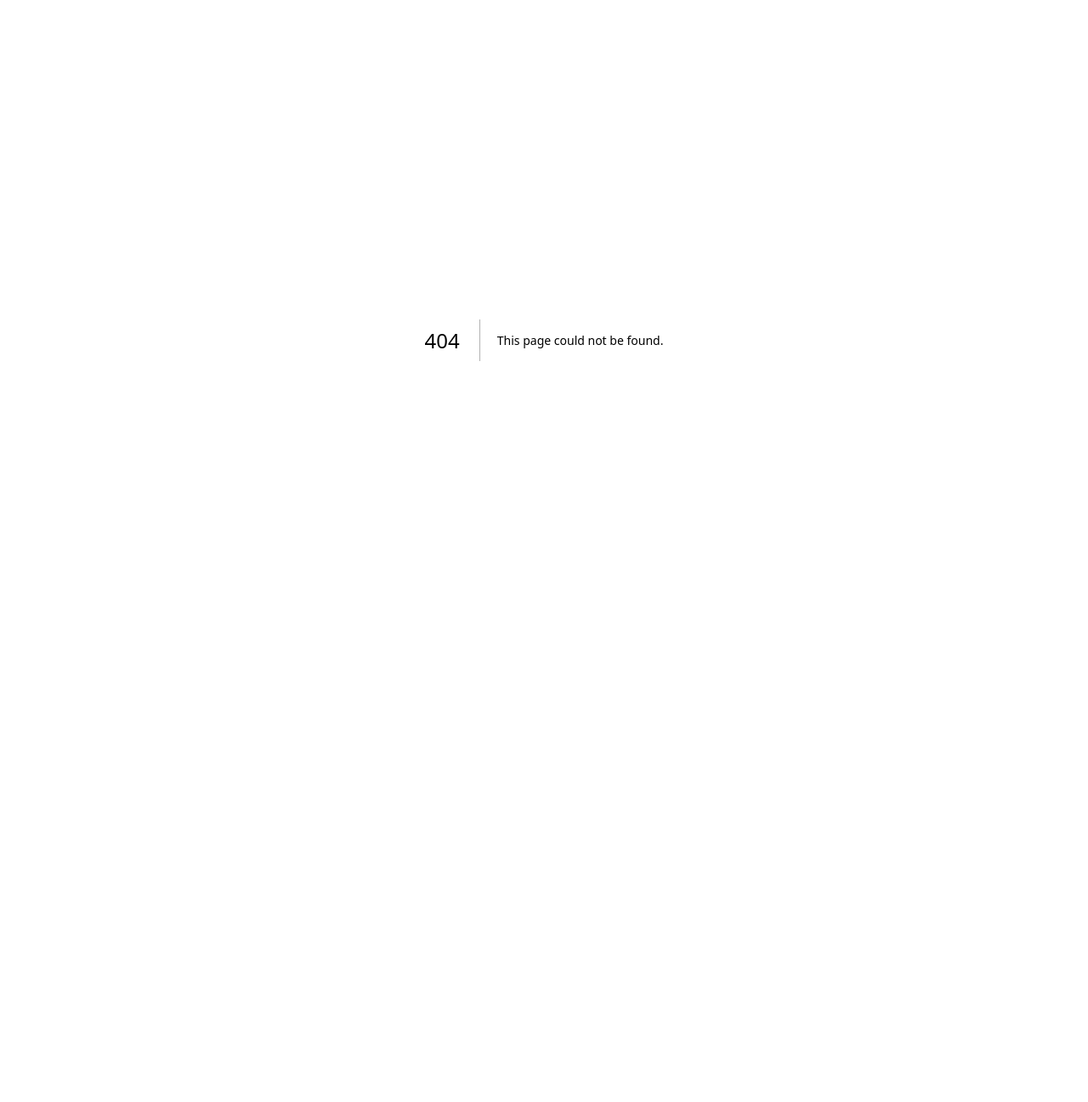
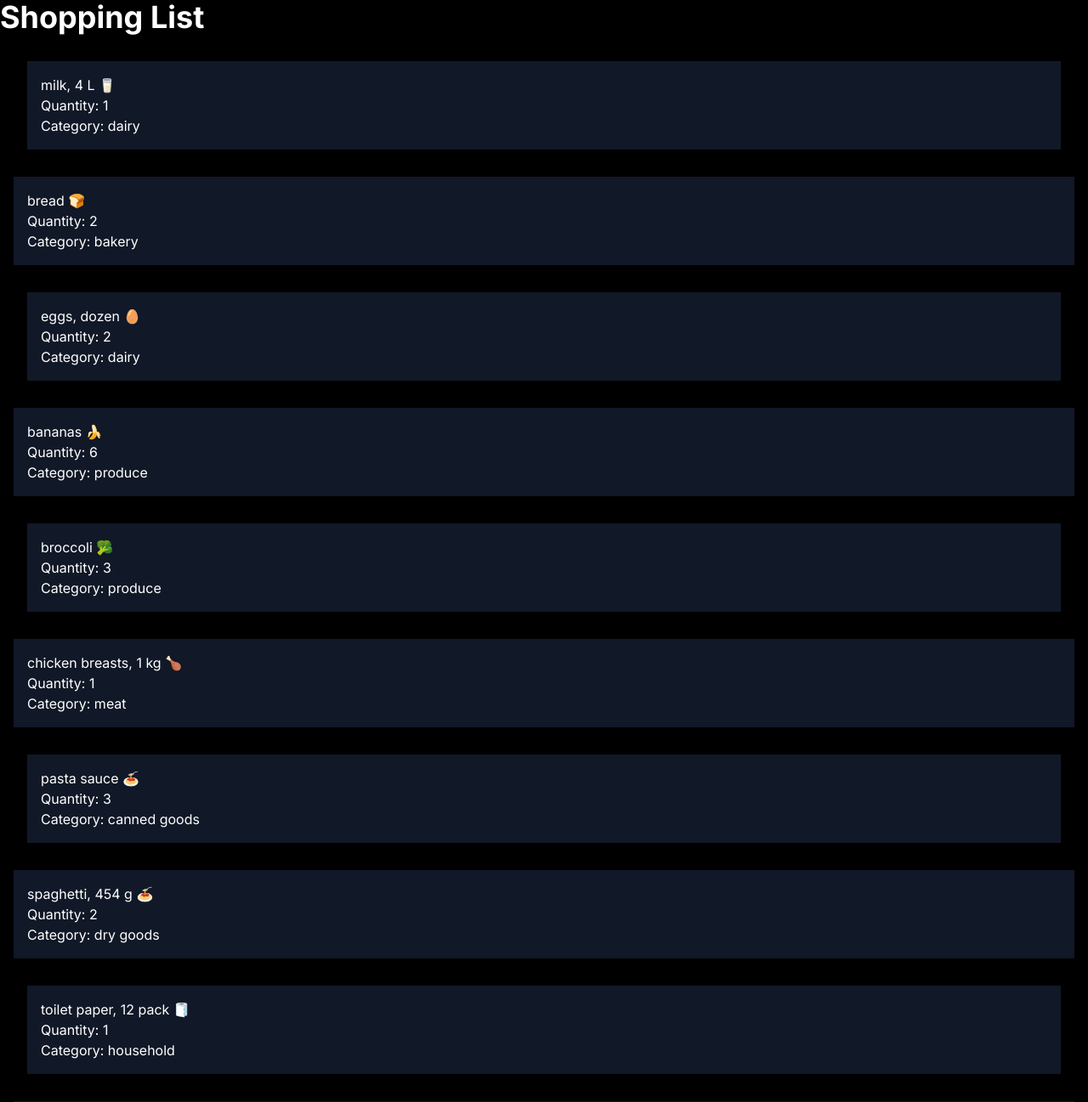
Before and after one commit to kevinh63/cprg306-assignments, a Next.js app: page /week3 in a window 1280 px wide. Before the commit this address had no page. Shown: the top 1297 px of the page at 85% size. Before the commit the page ends 800 px from the top, so only its background shows below. Built offline with nearby package versions, Linux system fonts and the light colour scheme.

Commit message:
week3 finished
-finished week3 assignment.
-added a few quality of life changes to links (hover/open links to new tab/added back button)

```diff
--- a/app/layout.js
+++ b/app/layout.js
@@ -4,7 +4,7 @@ import { Inter } from 'next/font/google'
 const inter = Inter({ subsets: ['latin'] })
 
 export const metadata = {
-  title: 'Create Next App',
+  title: 'Shopping List',
   description: 'Generated by create next app',
 }
 
--- a/app/studentinfo.js
+++ b/app/studentinfo.js
@@ -5,7 +5,7 @@ export default function StudentInfo(){
         <div>
             <h2>Kevin Huang</h2>
             <h2> CPRG 306 E</h2>
-            <Link href="https://github.com/kevinh63/cprg306-assignments">Link to my GitHub repository!</Link>
+            <Link href="https://github.com/kevinh63/cprg306-assignments" target="_blank" className="hover:underline">Link to my GitHub repository!</Link>
         </div>
     )
 }
--- a/app/week2/page.js
+++ b/app/week2/page.js
@@ -6,7 +6,7 @@ export default function Page(){
         <main>
             <h1>My Shopping List</h1>
             <StudentInfo />
-            <Link href="../">Back &lt;-</Link>
+            <Link href="../" className="hover:underline">Back &lt;-</Link>
         </main>
     )
 }
--- /dev/null
+++ b/app/week3/item-list.js
@@ -0,0 +1,95 @@
+import Item from "./items";
+
+export default function ItemList(){
+    const item1 = {
+        name: "milk, 4 L 🥛",
+        quantity: 1,
+        category: "dairy",
+      };
+
+      const item2 = {
+        name: "bread 🍞",
+        quantity: 2,
+        category: "bakery",
+      };
+
+      const item3 = {
+        name: "eggs, dozen 🥚",
+        quantity: 2,
+        category: "dairy",
+      };
+
+      const item4 = {
+        name: "bananas 🍌",
+        quantity: 6,
+        category: "produce",
+      };
+
+      const item5 = {
+        name: "broccoli 🥦",
+        quantity: 3,
+        category: "produce",
+      };
+
+      const item6 = {
+        name: "chicken breasts, 1 kg 🍗",
+        quantity: 1,
+        category: "meat",
+      };
+
+      const item7 = {
+        name: "pasta sauce 🍝",
+        quantity: 3,
+        category: "canned goods",
+      };
+
+      const item8 = {
+        name: "spaghetti, 454 g 🍝",
+        quantity: 2,
+        category: "dry goods",
+      };
+
+      const item9 = {
+        name: "toilet paper, 12 pack 🧻",
+        quantity: 1,
+        category: "household",
+      };
+
+      const item10 = {
+        name: "paper towels, 6 pack",
+        quantity: 1,
+        category: "household",
+      };
+
+      const item11 = {
+        name: "dish soap 🍽️",
+        quantity: 1,
+        category: "household",
+      };
+
+      const item12 = {
+        name: "hand soap 🧼",
+        quantity: 4,
+        category: "household",
+      };
+
+      return(
+        <div>
+            <ul>
+                <li className="p-4 m-8 bg-gray-900 text-white"><Item name={item1.name} quantity={item1.quantity} category={item1.category} /></li>
+                <li className="p-4 m-4 bg-gray-900 text-white"><Item name={item2.name} quantity={item2.quantity} category={item2.category} /></li>
+                <li className="p-4 m-8 bg-gray-900 text-white"><Item name={item3.name} quantity={item3.quantity} category={item3.category} /></li>
+                <li className="p-4 m-4 bg-gray-900 text-white"><Item name={item4.name} quantity={item4.quantity} category={item4.category} /></li>
+                <li className="p-4 m-8 bg-gray-900 text-white"><Item name={item5.name} quantity={item5.quantity} category={item5.category} /></li>
+                <li className="p-4 m-4 bg-gray-900 text-white"><Item name={item6.name} quantity={item6.quantity} category={item6.category} /></li>
+                <li className="p-4 m-8 bg-gray-900 text-white"><Item name={item7.name} quantity={item7.quantity} category={item7.category} /></li>
+                <li className="p-4 m-4 bg-gray-900 text-white"><Item name={item8.name} quantity={item8.quantity} category={item8.category} /></li>
+                <li className="p-4 m-8 bg-gray-900 text-white"><Item name={item9.name} quantity={item9.quantity} category={item9.category} /></li>
+                <li className="p-4 m-4 bg-gray-900 text-white"><Item name={item10.name} quantity={item10.quantity} category={item10.category} /></li>
+                <li className="p-4 m-8 bg-gray-900 text-white"><Item name={item11.name} quantity={item11.quantity} category={item11.category} /></li>
+                <li className="p-4 m-4 bg-gray-900 text-white"><Item name={item12.name} quantity={item12.quantity} category={item12.category} /></li>
+            </ul>
+
+        </div>
+      )
+}
--- /dev/null
+++ b/app/week3/items.js
@@ -0,0 +1,9 @@
+export default function Item({name, quantity, category}){
+    return(
+        <div>
+            <h3>{name}</h3>
+            <p>Quantity: {quantity}</p>
+            <p>Category: {category}</p>
+        </div>
+    )
+}
--- /dev/null
+++ b/app/week3/page.js
@@ -0,0 +1,12 @@
+import Link from "next/link";
+import ItemList from "./item-list";
+
+export default function Page(){
+    return(
+        <main className="bg-black">
+            <h1 className="text-4xl font-bold text-white">Shopping List</h1>
+            <ItemList />
+            <Link href="../" className="text-yellow-400 hover:text-white hover:underline">Back &lt;-</Link>
+        </main>
+    )
+}
```
